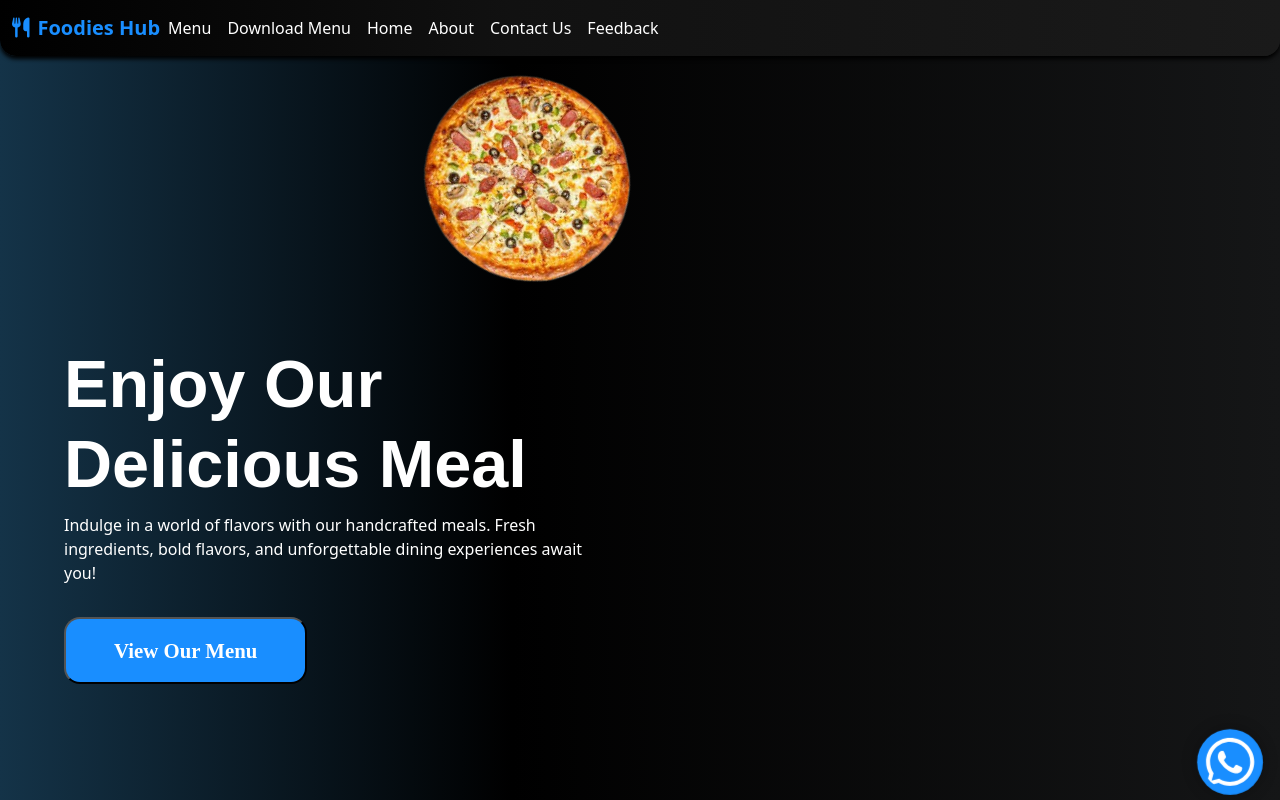
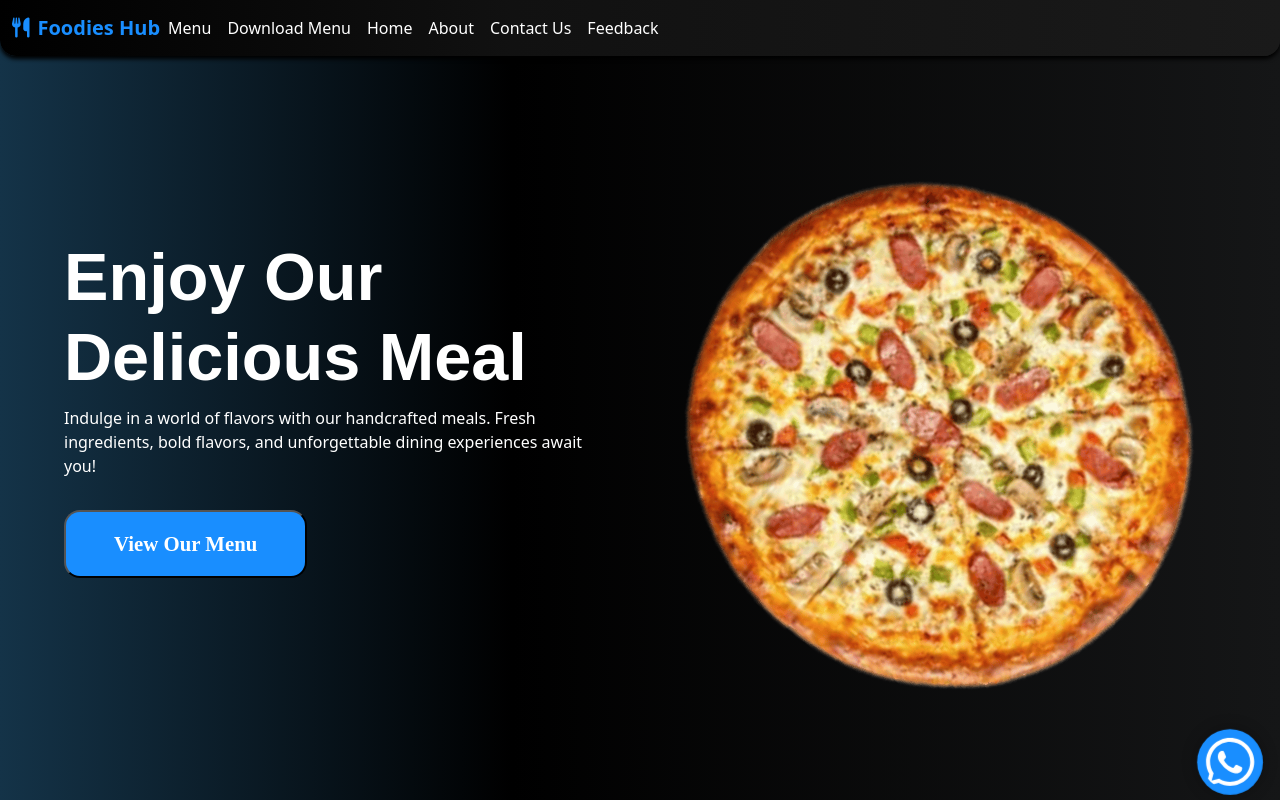
Before and after one commit to neeraj1264/foodieshub3.0, a React (Vite) app: page / in a window 1280 px wide. Shown: the top 800 px of the page. Built offline with nearby package versions, Linux system fonts and the light colour scheme.

Commit message:
update hero page layout a little bit

```diff
--- a/src/components/hero/Hero.jsx
+++ b/src/components/hero/Hero.jsx
@@ -22,16 +22,8 @@ const Hero = () => {
   return (
     <div {...handlers} className="container-xxl py-1 bg-dark hero-header mb-5">
            {/* Image Click Redirect */}
-           <div className="col-lg-6 text-center text-lg-end overflow-hidden">
-            <img
-              className="img-fluid"
-              src=".\img\pizza1.png"
-              alt="Hero Section"
-              onClick={handleRedirect}
-              style={{ cursor: "pointer" }}
-            />
-          </div>
-      <div className="container my-5 py-1">
+
+      <div className="container my-5 py-5">
         <div className="row align-items-center g-5">
           <div className="col-lg-6 text-center text-lg-start">
             <h1 className="display-3 text-white animated slideInLeft">
@@ -51,6 +43,16 @@ const Hero = () => {
             </button>
           </div>
 
+          <div className="col-lg-6 text-center text-lg-end overflow-hidden">
+            <img
+              className="img-fluid"
+              src=".\img\pizza1.png"
+              alt="Hero Section"
+              onClick={handleRedirect}
+              style={{ cursor: "pointer" }}
+            />
+          </div>
+
         </div>
       </div>
     </div>
```
Also changed, not shown: public/img/pizza1.png.
